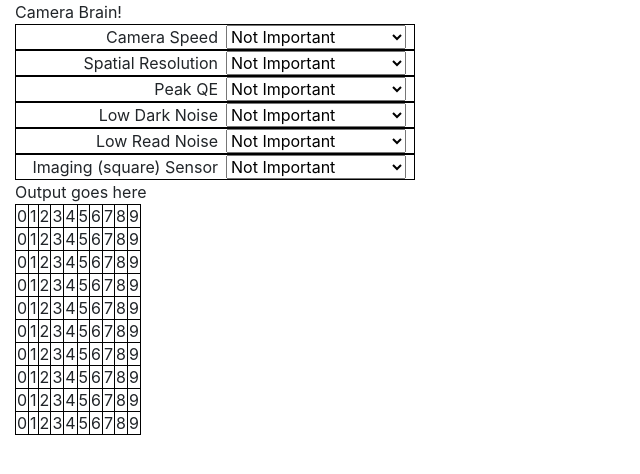
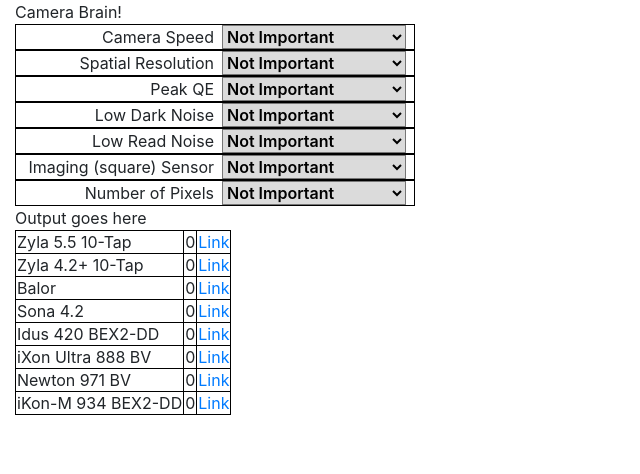
Before and after one commit to AdamJayWise/cameraBrain, a plain HTML site: page index.html in a window 1280 px wide. Shown: the whole page, without its empty margins (0-640 px from the left). Drawn offline with Linux system fonts and the light colour scheme.

Commit message:
'improvements'

```diff
--- a/index.html
+++ b/index.html
@@ -22,6 +22,24 @@
         table, th, td {
             border: 1px solid black;
         }
+
+        select {
+            background-color : #dbdbdb;
+            font-weight : 600;
+        }
+
+        option[value="0"] {
+            background-color : #d4d4d4;
+        }
+
+        option[value="1"] {
+            background-color : #d6b0b0;
+        }
+
+        option[value="2"] {
+            background-color : #d68383;
+        }
+
 
     </style>
 
--- a/js/cameraBrain.js
+++ b/js/cameraBrain.js
@@ -31,28 +31,17 @@
         $('<option>').prop('value', n).text(choice).appendTo(newSelect)
     })
 
+    var colorDict = {'0':'#d4d4d4', '1':'#d6b0b0', '2':'#d68383'};
+
     newSelect.change(function(){
         console.log($(this).prop('value'));
         vector[param] = Number($(this).prop('value'));
         console.log(vector)
+        $(this).css('background-color', colorDict[$(this).prop('value')]);
         drawTable();
     })
     newSelect.appendTo(selectDiv)
 }
-
-// function to create a likert scale object and attach it to a form object
-var newTable = $('<table></table>').attr('id','newTable').appendTo($('#outputTable'))
-
-
-for(var i = 0; i<10; i++){
-    var myRow = $('<tr>').appendTo(newTable); // kinda anonymously append a row to the table
-    for (var j = 0; j<10; j++){
-        $('<td>').text(j).appendTo(myRow)
-    }
-
-}
-
-//unlike d3, appending an element B to element A returns A.
 
 likertDiv = $('#inputForm')
 
@@ -62,7 +51,7 @@
 createLikert('lowDarkNoise', 'Low Dark Noise', params, likertDiv);
 createLikert('lowReadNoise', 'Low Read Noise', params, likertDiv);
 createLikert('squareness', 'Imaging (square) Sensor', params, likertDiv);
-
+createLikert('numPixels', 'Number of Pixels', params, likertDiv);
 
 
 
@@ -70,8 +59,6 @@
 // ok I need a table draw function
 
 function drawTable(){
-    // remove any old tables
-    $('table').remove();
 
     var camKeys = Object.keys(cameraDefs);
     var camOrder = {};
@@ -83,6 +70,24 @@
         console.log(key, dotProd)
         camOrder[key] = dotProd;
     })
-    camKeys.sort(function(x,y){ return (camOrder[x]-camOrder[y]) });
+    camKeys.sort(function(x,y){ return (camOrder[y]-camOrder[x]) });
     console.log(camKeys);
+
+    // remove any old tables
+    $('table').remove();
+
+    // draw a table to the #outputTable div
+    $('<table>').attr('id','resultTable').appendTo($('#outputTable'));
+    camKeys.forEach(function(k){
+        var newRow = $('<tr>');
+        newRow.appendTo($('#resultTable'));
+        $('<td>').text(cameraDefs[k]['displayName']).appendTo(newRow);
+        $('<td>').text(Math.round(100*camOrder[k])/100).appendTo(newRow);
+        var linkTd = $('<td>');
+        linkTd.appendTo(newRow)
+        $('<a>').text('Link').prop('href', cameraDefs[k]['productLink']).appendTo(linkTd)
+    });
+
 }
+
+drawTable();
--- a/js/cameraDefs.js
+++ b/js/cameraDefs.js
@@ -15,7 +15,9 @@
         frameRateHzSlow: 0.03,
         darkCurrent : 0.019,
         containerDivID : 'subContainer',
-        displayName: 'Zyla 5.5 10-Tap'},
+        displayName: 'Zyla 5.5 10-Tap',
+        productLink : 'https://andor.oxinst.com/products/scmos-camera-series/zyla-5-5-scmos'
+    },
 
     'zyla42' : {
         shortName : 'Zyla42',
@@ -34,7 +36,9 @@
         frameRateHzSlow: 0.03,
         darkCurrent : 0.019,
         containerDivID : 'subContainer',
-        displayName: 'Zyla 4.2+ 10-Tap'},
+        displayName: 'Zyla 4.2+ 10-Tap',
+        productLink : 'https://andor.oxinst.com/products/scmos-camera-series/zyla-4-2-scmos'
+    },
 
         'balor' : {
             shortName : 'Balor',
@@ -53,7 +57,9 @@
             frameRateHzSlow: 0.03,
             darkCurrent : 0.03,
             containerDivID : 'subContainer',
-            displayName: 'Balor'},
+            displayName: 'Balor',
+            productLink : 'https://andor.oxinst.com/products/scmos-camera-series/balor-scmos',
+        },
 
 
         'sona42' : {
@@ -72,7 +78,9 @@
         frameRateHzSlow: 0.03,
         darkCurrent : 0.2,
         containerDivID : 'subContainer',
-        displayName: 'Sona 4.2'},
+        displayName: 'Sona 4.2',
+        productLink : 'https://andor.oxinst.com/products/scmos-camera-series/sona-scmos',
+    },
 
     'idus420' : {
         shortName : 'idus420',
@@ -89,7 +97,9 @@
         frameRateHzSlow: 0.03,
         darkCurrent : 0.008,
         containerDivID : 'subContainer',
-        displayName : 'Idus 420 BEX2-DD'},
+        displayName : 'Idus 420 BEX2-DD',
+        productLink : 'https://andor.oxinst.com/products/idus-spectroscopy-cameras/idus-420',
+    },
 
     'iXon888' : {
         shortName : 'iXonUltra888',
@@ -108,7 +118,9 @@
         frameRateHzSlow: 0.03,
         emGain : 1,
         containerDivID : 'subContainer',
-        displayName: 'iXon Ultra 888 BV'},
+        displayName: 'iXon Ultra 888 BV',
+        productLink : 'https://andor.oxinst.com/products/ixon-emccd-camera-series/ixon-ultra-888',
+    },
 
     'newton971' : {
         shortName : 'Newton971',
@@ -126,7 +138,9 @@
         darkCurrent : 0.00020,
         containerDivID : 'subContainer',
         emGain : 1,
-        displayName: 'Newton 971 BV'},
+        displayName: 'Newton 971 BV',
+        productLink : 'https://andor.oxinst.com/products/newton-ccd-and-emccd-cameras/newton-971',
+    },
 
         'iKonM934-BEX2-DD' : {
             shortName : 'iKonM934',
@@ -144,20 +158,35 @@
             frameRateHzFast : 2.6,
             frameRateHzSlow: 0.03 ,
            containerDivID : 'subContainer',
-           displayName: 'iKon-M 934 BEX2-DD'}
+           displayName: 'iKon-M 934 BEX2-DD',
+            productLink : 'https://andor.oxinst.com/products/ikon-xl-and-ikon-large-ccd-series/ikon-m-934',
+        }
 }
 
 var cameraKeys = Object.keys(cameraDefs);
 
 cameraKeys.forEach(function(key){
+
+    // generic camera "speed" - just using the fastest framerate / 100
     cameraDefs[key]['speed'] = cameraDefs[key]['frameRateHzFast']/100;
-    cameraDefs[key]['spatialRes'] = 1/cameraDefs[key]['xPixelSize'];
+
+    // Spatial resolution, just using inverse of pixel size.  range is [6/26,1]
+    cameraDefs[key]['spatialRes'] = 6.5/cameraDefs[key]['xPixelSize'];
+
+    // Peak QE, just in [0,1]
     cameraDefs[key]['peakQE'] = cameraDefs[key]['QE'];
+
+    // Dark noise score, should revise this somehow
     cameraDefs[key]['lowDarkNoise'] = 0.00011 / cameraDefs[key]['darkCurrent'];
+
+    // read noise score, should revise this somehow
     cameraDefs[key]['lowReadNoise'] = 1 / cameraDefs[key]['readNoiseFast'];
 
-    // automatically create an aspect ratio
+    // squareness score, just the aspect ratio
     var x1 = cameraDefs[key]['yPixels'];
     var x2 = cameraDefs[key]['xPixels'];
     cameraDefs[key]['squareness'] =  Math.min(x1, x2) / Math.max(x1, x2);
+
+    // number of pixels score
+    cameraDefs[key]['numPixels'] = cameraDefs[key]['xPixels'] * cameraDefs[key]['yPixels'] / (4.2*10**6);
 })
```
